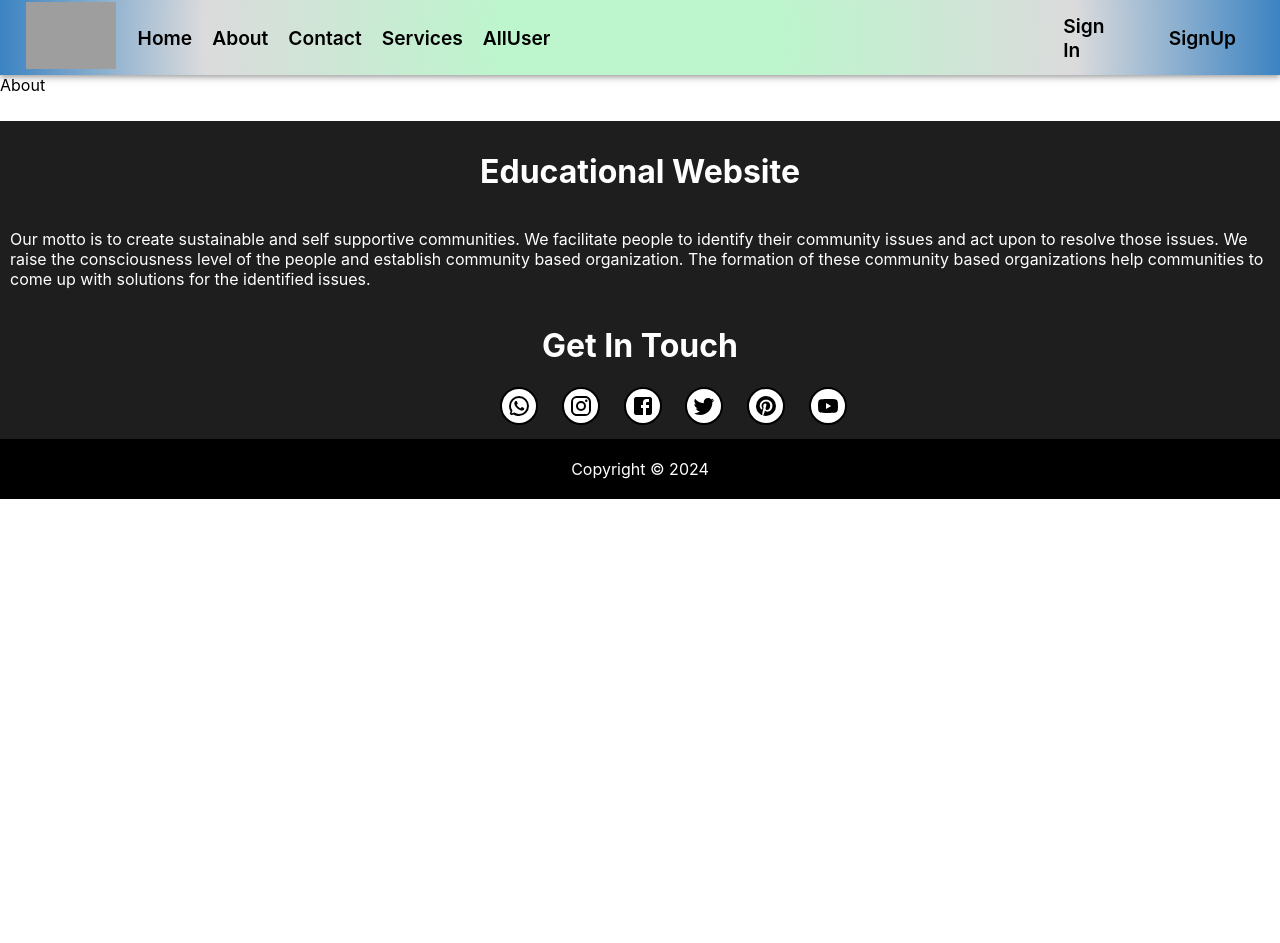
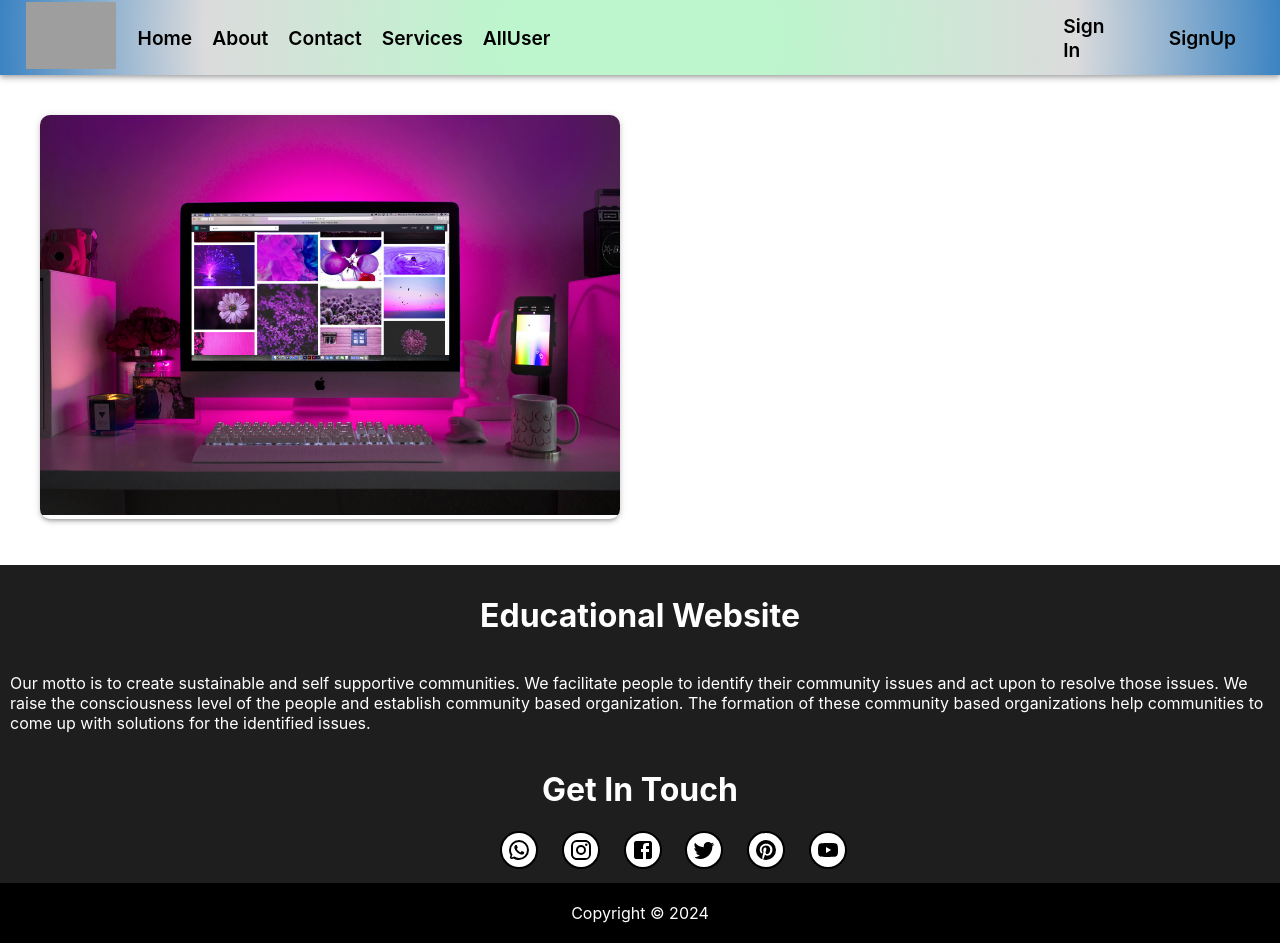
Before and after one commit to MANOHAR23NIKUM/React-Project, a React (Create React App) app in the folder reactapp/: page /about in a window 1280 px wide. Before the commit the page ends 800 px from the top, so only its background shows below. Built offline with nearby package versions, Linux system fonts and the light colour scheme; data requests are answered from the project's data file; grey boxes are pictures that could not be loaded.

Commit message:
Changes made

```diff
--- a/reactapp/src/components/About.js
+++ b/reactapp/src/components/About.js
@@ -1,11 +1,76 @@
-import React from 'react'
+import React, { useState, useEffect } from 'react';
+import axios from 'axios';
+import { Container, Grid, Typography, Paper, Box } from '@mui/material';
 
-const About = () => {
+function About() {
+  const [imageList, setImageList] = useState([]);
+  const URL_API = 'http://localhost:8080/users';
+
+  const importFromJson = async () => {
+    try {
+      const response = await axios.get(URL_API);
+      console.log('image data', response.data[0].images);
+      setImageList(response.data[0].images);
+    } catch (e) {
+      console.error('Error fetching data:', e);
+    }
+  };
+
+  useEffect(() => {
+    importFromJson();
+  }, []);
+
   return (
-    <div>
-      About
-    </div>
-  )
+    <>
+
+    <Container maxWidth="lg" className="about-container" sx={{ mt: 8 }}>
+      <Grid container spacing={3} alignItems="center">
+        {imageList.map((img, index) => (
+          <Grid
+            container
+            key={index}
+            direction={index % 2 === 0 ? 'row' : 'row-reverse'}
+            alignItems="center"
+            spacing={2}
+            style={{ marginBottom: '20px' }}
+          >
+            <Grid item xs={12} md={6}>
+              <Paper elevation={3} sx={{ borderRadius: '10px', overflow: 'hidden' }}>
+                <Box
+                  component="img"
+                  src={img.url}
+                  alt={img.title}
+                  sx={{
+                    width: '100%',
+                    height: { xs: '300px', md: '400px' },
+                    objectFit: 'cover',
+                    transition: 'transform 0.2s',
+                    '&:hover': {
+                      transform: 'scale(1.05)',
+                    },
+                  }}
+                />
+              </Paper>
+            </Grid>
+            <Grid item xs={12} md={6}>
+              <Box className="officepara" p={3}>
+                <Typography variant="h4" id="header">
+                  {img.header}
+                </Typography>
+                <Typography variant="body1" mt={2}>
+                  {img.caption}
+                </Typography>
+              </Box>
+            </Grid>
+          </Grid>
+        ))}
+      </Grid>
+
+
+    </Container>
+
+    </>
+  );
 }
 
-export default About
+export default About;
```
